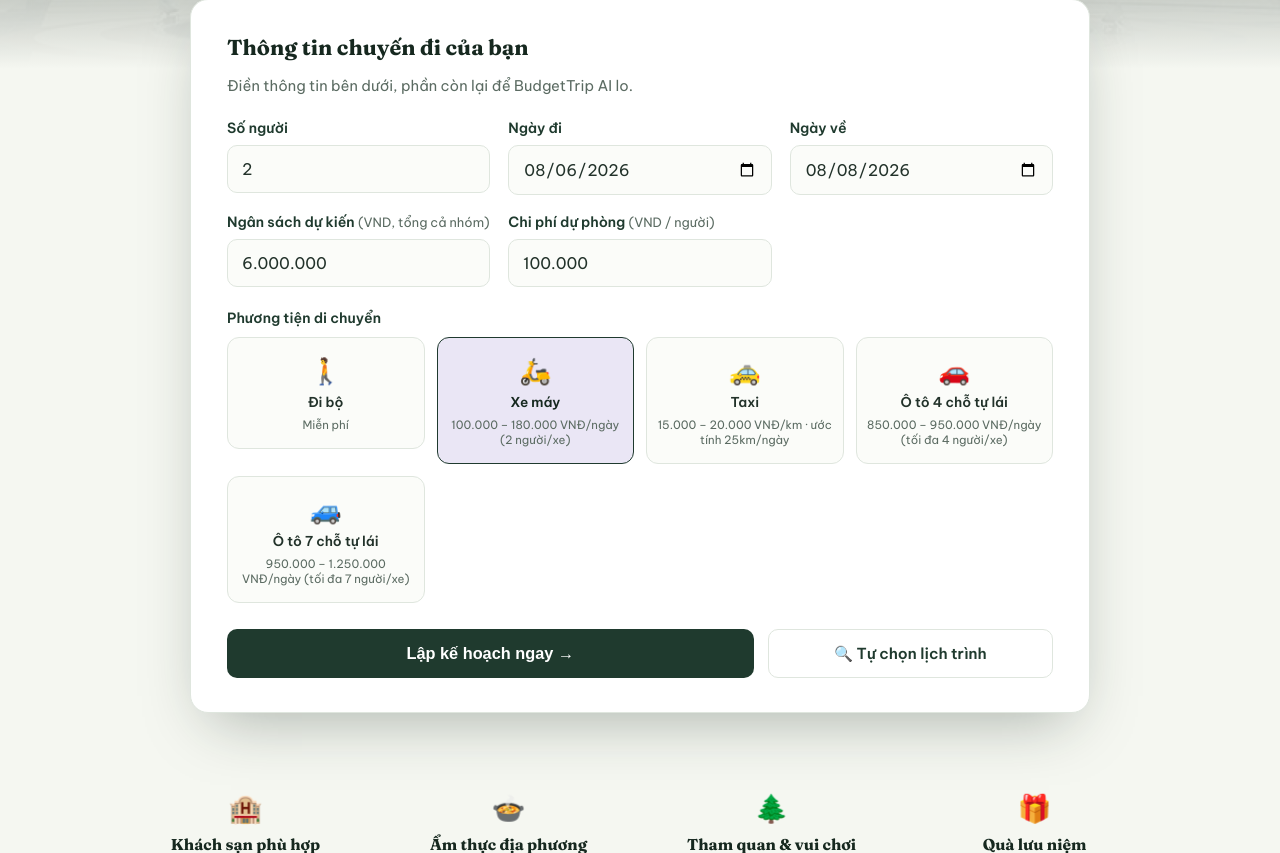
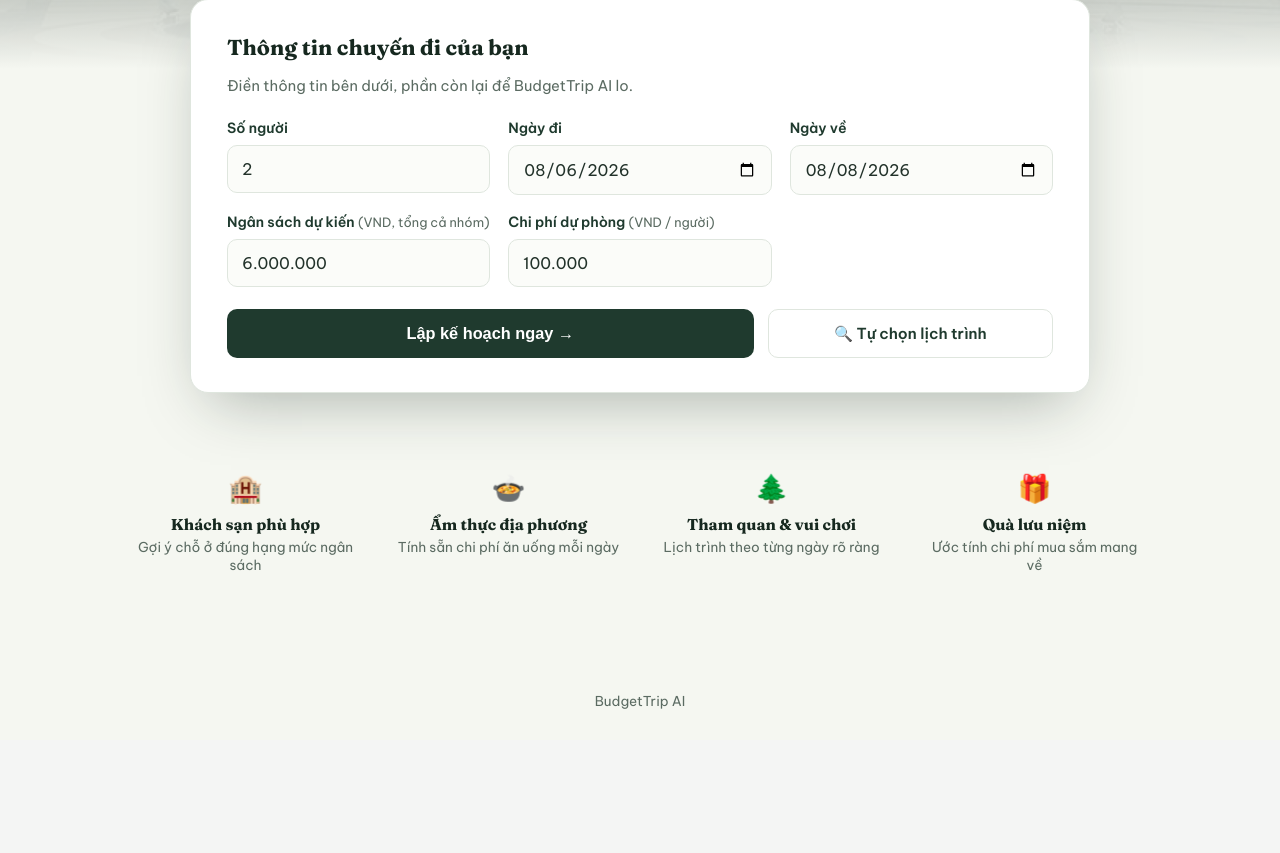
Before and after one commit to tue-nttu/budgettrip-AI, a Flask app: page / in a window 1280 px wide. Shown: the part 571-1424 px from the top of the page. After the commit the page ends 1280 px from the top, so only its background shows below. Run offline with Flask 3, Linux system fonts and the light colour scheme.

Commit message:
Update index.html

```diff
--- a/templates/index.html
+++ b/templates/index.html
@@ -51,22 +51,6 @@
         <div class="field">
           <label for="contingency">Chi phí dự phòng <span class="unit">(VND / người)</span></label>
           <input type="text" inputmode="numeric" id="contingency" name="contingency" value="100.000">
-        </div>
-      </div>
-
-      <div class="transport-field">
-        <label>Phương tiện di chuyển</label>
-        <div class="transport-grid">
-          {% for t in transport_items %}
-          <div class="transport-option">
-            <input type="radio" id="t-{{ t.key }}" name="transport" value="{{ t.key }}" {% if t.key == 'xe_may' %}checked{% endif %}>
-            <label for="t-{{ t.key }}">
-              <span class="t-icon">{{ t.icon }}</span>
-              {{ t.name }}
-              <span class="t-price">{{ t.unit }}</span>
-            </label>
-          </div>
-          {% endfor %}
         </div>
       </div>
 
```
